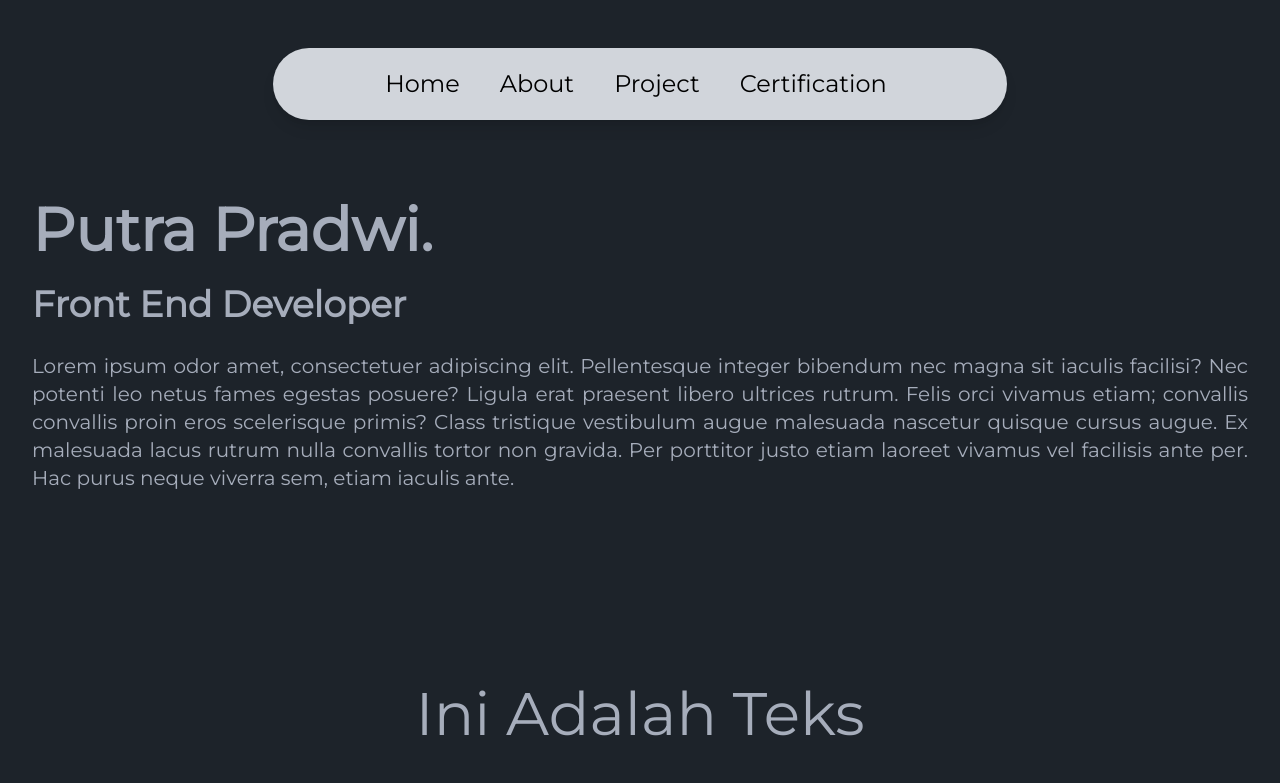
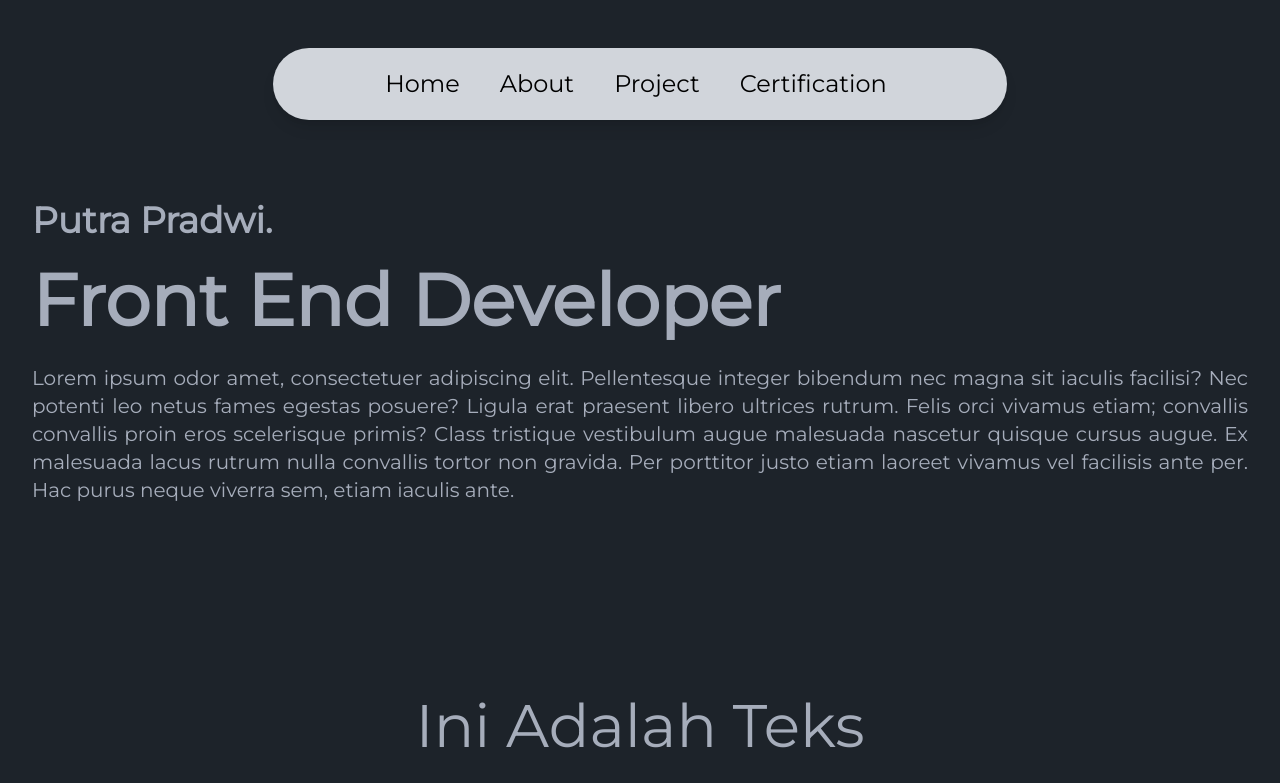
Before and after one commit to Igprad01/new_websiteku, a React (Vite) app: page / in a window 1280 px wide. Shown: the top 783 px of the page. Built offline with nearby package versions, Linux system fonts and the light colour scheme.

Commit message:
fix hero_section

```diff
--- a/src/Components/Layouts/Hero_Section/Hero_section.jsx
+++ b/src/Components/Layouts/Hero_Section/Hero_section.jsx
@@ -4,11 +4,12 @@ import Heading2 from "../../Elements/Heading2/Heading2";
 import Kalimat from "../../Elements/Paragraph/Paragraph";
 
 const HeroSection= () => {
+    const TextRunning = ['']
     return (
         <div className={`container mx-auto px-4 sm:px-6 lg:px-8 py-8`}>
             <div className={`relative`}>
-            <Heading1 Text = 'putra pradwi.' Styling={`font-bold text-2xl mb-10 capitalize sm:text-3xl lg:text-6xl mb-6`} />
-            <Heading2 Text = 'Front End Developer' Styling={`font-bold text-lg mb-10 sm:text-xl lg:text-4xl mb-7`} />
+            <Heading1 Text = 'putra pradwi.' Styling={`font-bold text-2xl mb-10 capitalize sm:text-3xl lg:text-4xl mb-6`} />
+            <Heading2 Text = 'Front End Developer' Styling={`font-bold text-lg mb-10 sm:text-xl lg:text-7xl mb-7`} />
           <div>
           <Kalimat teks = 'Lorem ipsum odor amet, consectetuer adipiscing elit. Pellentesque integer bibendum nec magna sit iaculis facilisi? Nec potenti leo netus fames egestas posuere? Ligula erat praesent libero ultrices rutrum. Felis orci vivamus etiam; convallis convallis proin eros scelerisque primis? Class tristique vestibulum augue malesuada nascetur quisque cursus augue. Ex malesuada lacus rutrum nulla convallis tortor non gravida. Per porttitor justo etiam laoreet vivamus vel facilisis ante per. Hac purus neque viverra sem, etiam iaculis ante.' Styling={`font-italic text-base text-justify sm:text-lg lg:text-xl`}/>
           </div>
```
